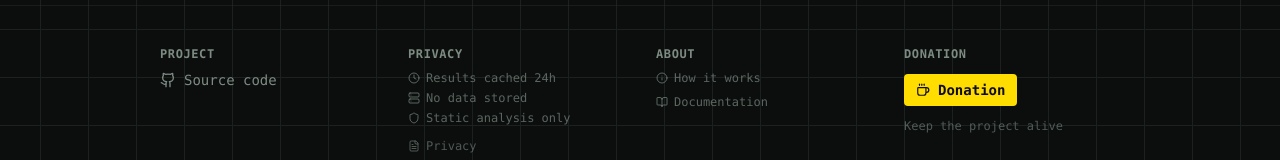
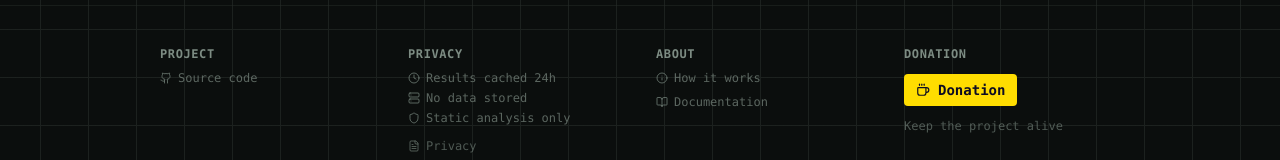
Before and after one commit to michelvittoria/osintsuite, a Next.js app: page / in a window 1280 px wide. Shown: the part 739-899 px from the top of the page. Built offline with nearby package versions, Linux system fonts and the light colour scheme; no server answers.

Commit message:
fix: source code link uses mono font matching other footer items

```diff
--- a/src/components/Footer.tsx
+++ b/src/components/Footer.tsx
@@ -18,13 +18,13 @@ export default function Footer() {
             <p className="text-xs font-semibold text-muted-foreground uppercase tracking-wider">
               {t("footer.project")}
             </p>
-            <div className="flex items-center gap-2 text-sm">
-              <Github className="h-4 w-4 text-muted-foreground" />
+            <div className="flex items-center gap-1.5 text-xs text-muted-foreground/70 mono">
+              <Github className="h-3 w-3 flex-shrink-0" />
               <a
                 href={GITHUB_URL}
                 target="_blank"
                 rel="noopener noreferrer"
-                className="text-muted-foreground hover:text-primary transition-colors"
+                className="hover:text-muted-foreground transition-colors"
               >
                 {t("footer.github")}
               </a>
```
